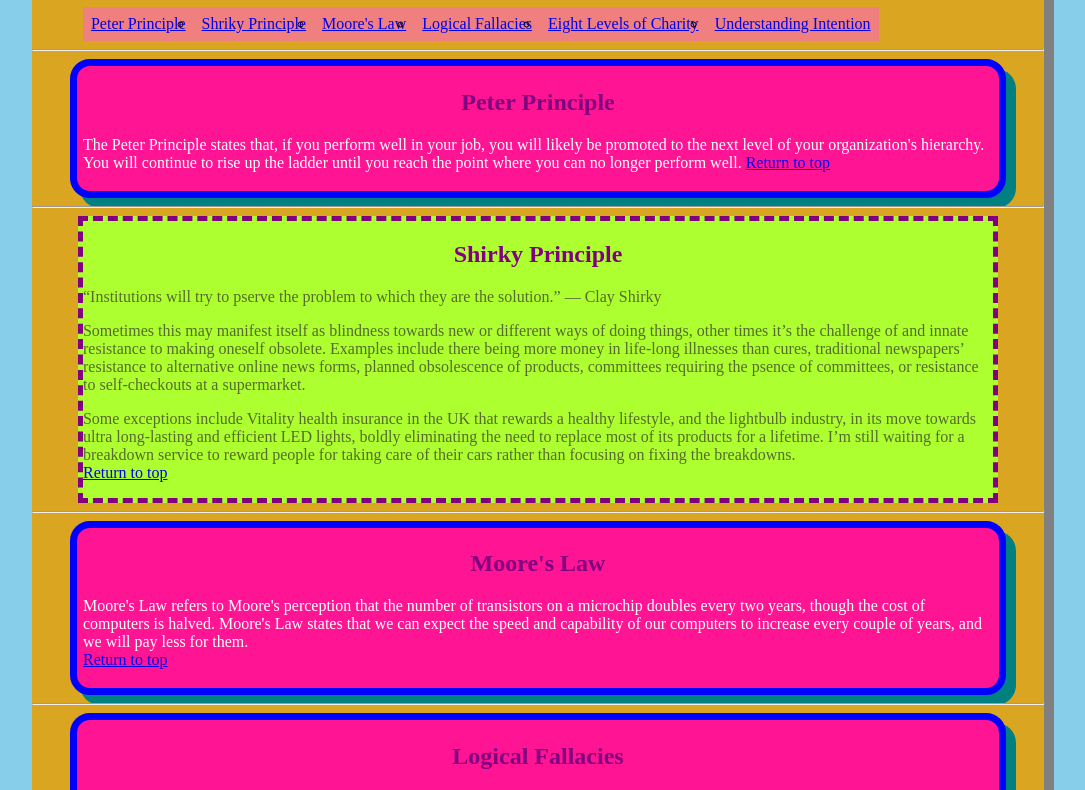
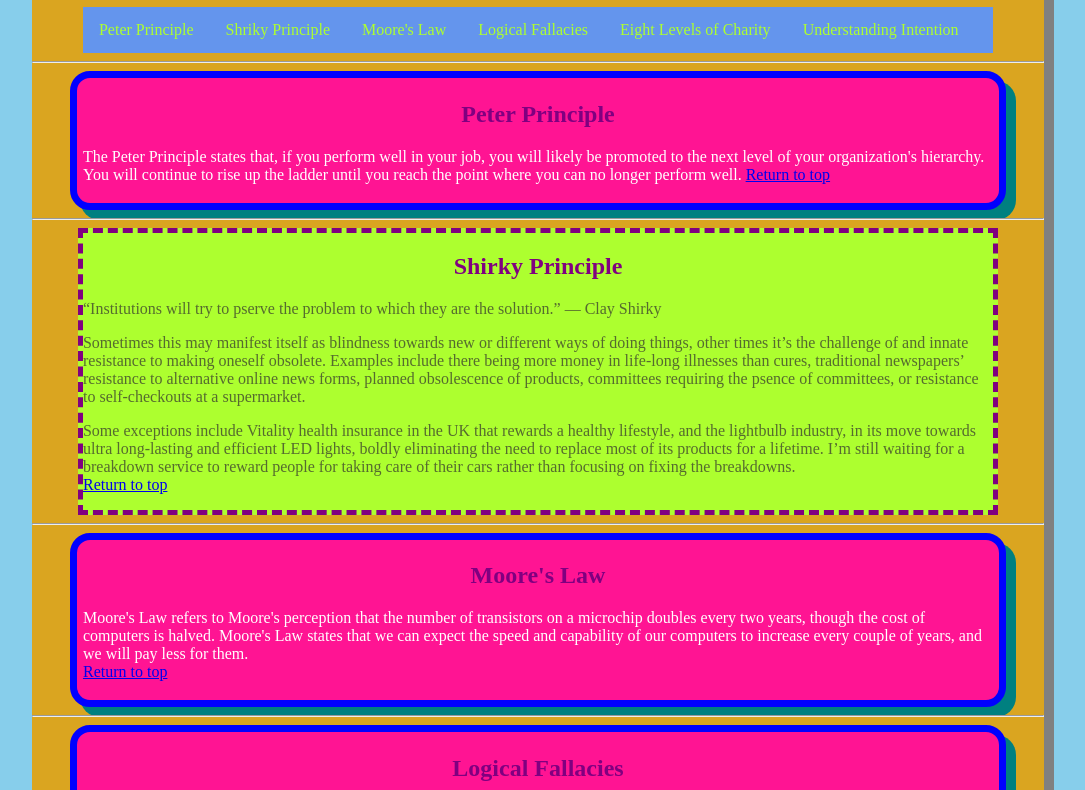
Before and after one commit to SamanthaHammack/Project5, a plain HTML site: page index.html in a window 1280 px wide. Shown: the part 73-863 px from the top of the page, without its empty margins (102-1187 px from the left). Drawn offline with Linux system fonts and the light colour scheme.

Commit message:
change the nav bar

```diff
--- a/index.html
+++ b/index.html
@@ -5,8 +5,6 @@
 	<meta name="viewport" content="width=device-width">
   <link href="style.css" rel="stylesheet">
 	<title>Valuable Knowledge</title>
-</head>
-<body>
   <style>
     .itembox{ border: 7px solid blue;
             border-radius:20px;
@@ -18,24 +16,14 @@
              background-color:greenyellow;
              color:darkolivegreen;}
    </style>
+</head>
+<body>
   <div id="wrapper">
 	<header>
 		<div>
 			<h1>A List of Valuable Topics</h1>
    <ul>
-     <style>
-      ul {
-        list-style-type:circle;
-        margin: 0;
-        padding: 0;
-        overflow:hidden;}
-      li {
-        float: left;}
-      li a {
-        display: block;
-        padding: 8px;
-        background-color:lightcoral;}
-</style>
+
   <li><a href="#peter princle">Peter Principle</a></li>
   <li><a href="#shirky princle">Shriky Principle</a></li>
   <li><a href="#moore's law">Moore's Law</a></li>
--- a/style.css
+++ b/style.css
@@ -9,7 +9,22 @@ h3{color:Yellow;}
          box-shadow:10px 30px grey;}
 div{width:90%;
     margin:auto;}
-<stlye>
-      { border:5px solid deeppink;
+{ border:5px solid deeppink;
       border-radius: 10%;}
-    </style>
+  ul {
+     list-style-type: none;
+     margin: 0;
+    padding: 0;
+    overflow: hidden;
+    background-color: cornflowerblue;
+}
+li {
+   float: left;
+}
+li a {
+   display: block;
+   color: greenyellow;
+   text-align: center;
+   padding: 14px 16px;
+   text-decoration: none;
+}
```
